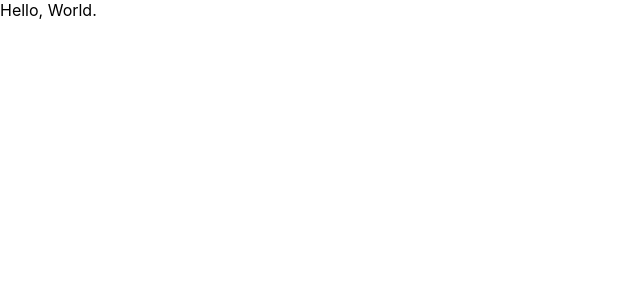
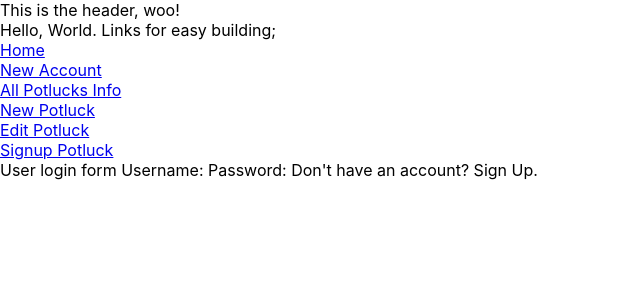
Before and after one commit to Potluck-Crew/frontend, a React (Create React App) app in the folder potluck/: page / in a window 1280 px wide. Shown: the top 300 px of the page, without its empty margins (0-640 px from the left). Built offline with nearby package versions, Linux system fonts and the light colour scheme.

Commit message:
Added Router & Header Component

```diff
--- a/potluck/package.json
+++ b/potluck/package.json
@@ -8,6 +8,7 @@
     "@testing-library/user-event": "^12.8.3",
     "react": "^17.0.2",
     "react-dom": "^17.0.2",
+    "react-router-dom": "^5.2.0",
     "react-scripts": "4.0.3",
     "web-vitals": "^1.1.2"
   },
--- a/potluck/src/App.js
+++ b/potluck/src/App.js
@@ -1,10 +1,38 @@
 import './App.css';
+import { BrowserRouter as Router, Route, Switch, Link} from "react-router-dom";
+
+import NewAccount from './components/NewAccount';
+import Login from './components/Login';
+import EditPotluck from './components/EditPotluck';
+import Potlucks from './components/Potlucks';
+import NewPotluck from './components/NewPotluck';
+import PotluckSignup from './components/PotluckSignup';
+import Header from './components/Header';
 
 function App() {
   return (
-    <div className="App">
-      Hello, World.
-    </div>
+    <Router>
+      <div className="App">
+        <Header />
+      Hello, World. Links for easy building;
+        <div><Link to='/'>Home</Link></div>
+        <div><Link to='/new'>New Account</Link></div>
+        <div><Link to='/potlucks'>All Potlucks Info</Link></div>
+        <div><Link to='/addpotluck'>New Potluck</Link></div>
+        <div><Link to='/editpotluck'>Edit Potluck</Link></div>
+        <div><Link to='/potlucksignup'>Signup Potluck</Link></div>
+
+        <Switch>
+            <Route path='/new' component={NewAccount} />
+            <Route path='/potlucks' component={Potlucks} />
+            <Route path='/addpotluck' component={NewPotluck} />
+            <Route path='/potlucksignup' component={PotluckSignup} />
+            <Route path='/editpotluck' component={EditPotluck} />
+            <Route path='/' component={Login} />
+
+        </Switch>
+      </div>
+    </Router>
   );
 }
 
--- /dev/null
+++ b/potluck/src/components/Header.js
@@ -0,0 +1,11 @@
+import React from 'react'
+
+function Header() {
+    return (
+        <div>
+            This is the header, woo!
+        </div>
+    )
+}
+
+export default Header
```
Also changed, not shown: 1 other file (tests, documents, lock files or other folders).
